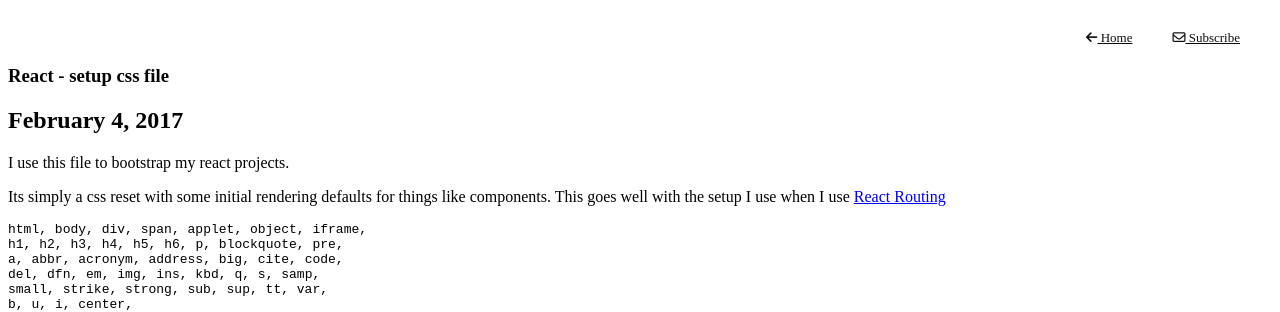
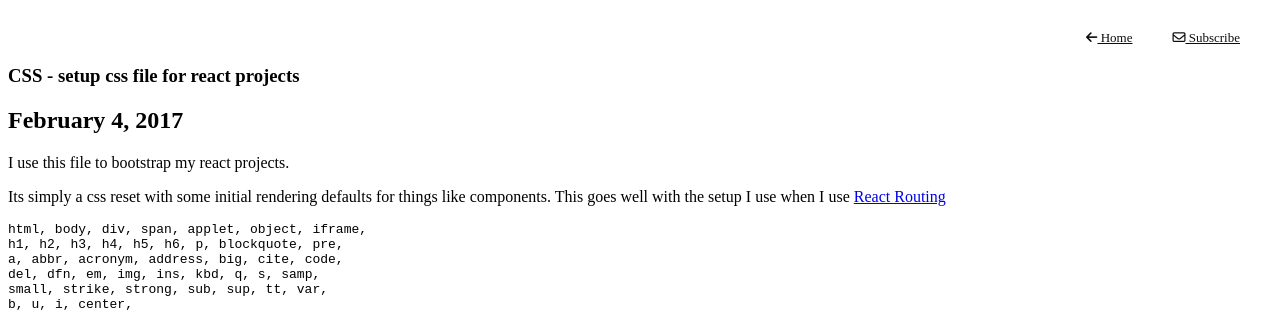
Before and after one commit to develdoe/develdoe.github.io, a Jekyll site: the page built from _posts/2017-02-04-react-setup-css-file.md, in a window 1280 px wide. Shown: the top 312 px of the page. Built offline with Jekyll 4.4.1, drawn with Linux system fonts in a browser that asks for light colours; nearby versions of some CDN libraries; comment, search, counter and statistics services are not loaded.

Commit message:
Updated 2017-02-04-react-setup-css-file.md

```diff
--- a/_posts/2017-02-04-react-setup-css-file.md
+++ b/_posts/2017-02-04-react-setup-css-file.md
@@ -1,7 +1,7 @@
 ---
 date: '2017-02-04 02:07 +0100'
 published: true
-title: React - setup css file
+title: CSS - setup css file for react projects
 category:
   - CSS
 ---
```
